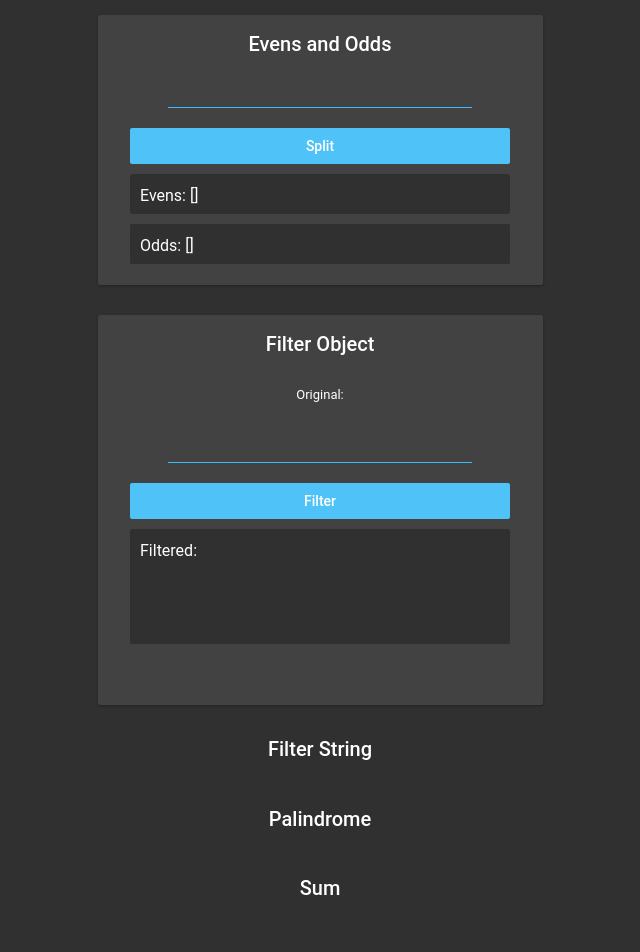
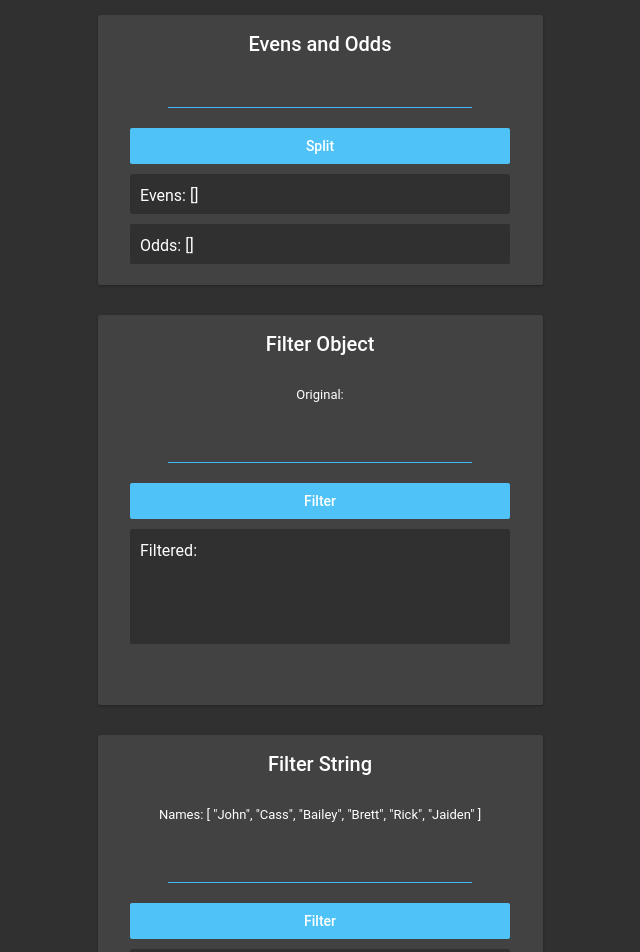
Before and after one commit to jBoothy/dev-react-toy-problems, a React (Create React App) app: page / in a window 1280 px wide. Shown: the top 952 px of the page, without its empty margins (320-960 px from the left). Before the commit the page ends 929 px from the top, so only its background shows below. Built offline with nearby package versions, Linux system fonts and the light colour scheme.

Commit message:
finished filterstring

```diff
--- a/src/components/Topics/FilterObject.js
+++ b/src/components/Topics/FilterObject.js
@@ -31,10 +31,10 @@ handleChange (input){
 }
 
 filterUsers(prop) {
-    var users = this.state.unFilteredArray;
-    var filteredArray = [];
+    let users = this.state.unFilteredArray;
+    let filteredArray = [];
 
-    for ( var i = 0; i < users.length; i++ ) {
+    for ( let i = 0; i < users.length; i++ ) {
       if ( users[i].hasOwnProperty(prop) ) {
         filteredArray.push(users[i]);
       }
--- a/src/components/Topics/FilterString.js
+++ b/src/components/Topics/FilterString.js
@@ -1,10 +1,40 @@
 import React, {Component} from 'react'
 
 export default class FilterString extends Component{
+    constructor(){
+        super();
+
+        this.state = {
+            names: ['John', 'Cass', 'Bailey', 'Brett', 'Rick', 'Jaiden'],
+            userInput: '',
+            filteredNames: []
+        }
+    }
+
+    handleChange (input){
+        this.setState({ userInput: input });
+    }
+
+    filterNames(userInput){
+        let names = this.state.names;
+        let filteredNames = [];
+
+        for (let i=0;i<names.length;i++){
+            if(names[i].includes(userInput)){
+                filteredNames.push(names[i])
+            }
+        }
+        this.setState({ filteredNames: filteredNames})
+    }
+
     render(){
         return (
-            <div className='parentDivFilterStr'>
+            <div className='puzzleBox filterStringPB'>
                 <h4>Filter String</h4>
+                <span className='puzzleText'>Names: {JSON.stringify(this.state.names, null, 10)}</span>
+                <input className='inputLine' onChange={(e)=>this.handleChange(e.target.value)}></input>
+                <button className='confirmationButton' onClick={()=>this.filterNames(this.state.userInput)}>Filter</button>
+                <span className='resultsBox filterStringRB'>Filtered Names: {JSON.stringify(this.state.filteredNames, null, 10)}</span>
             </div>
         )
     }
```
